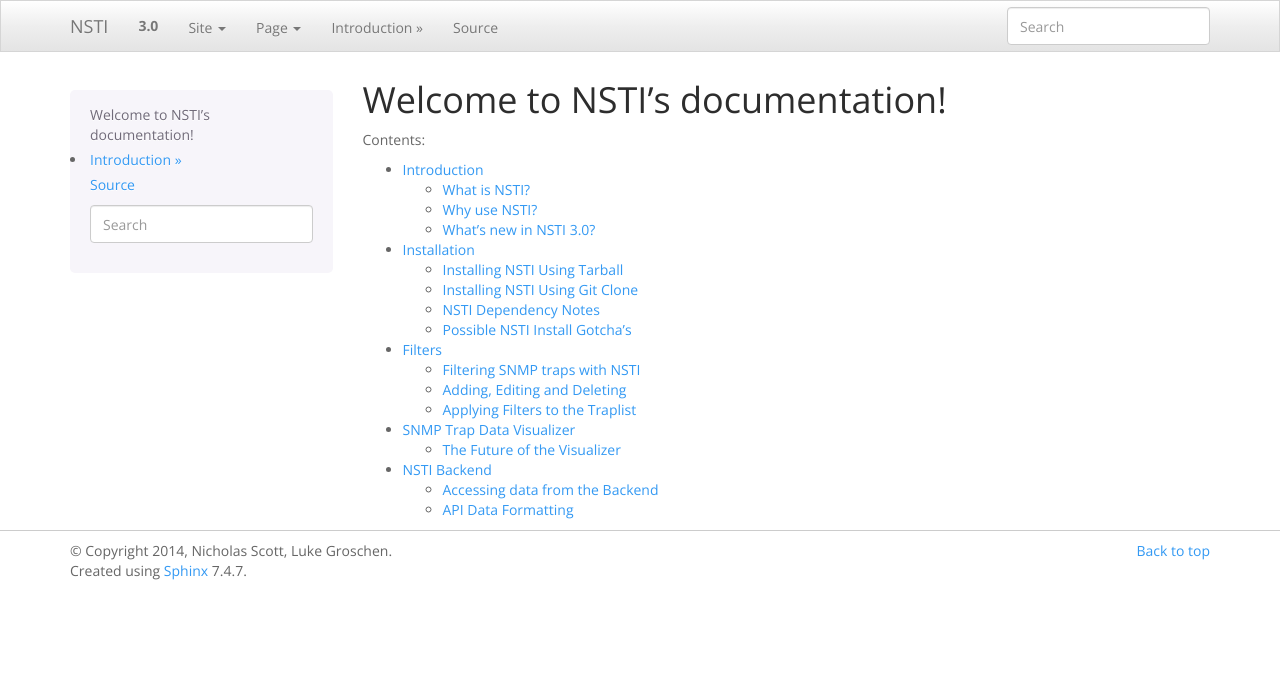
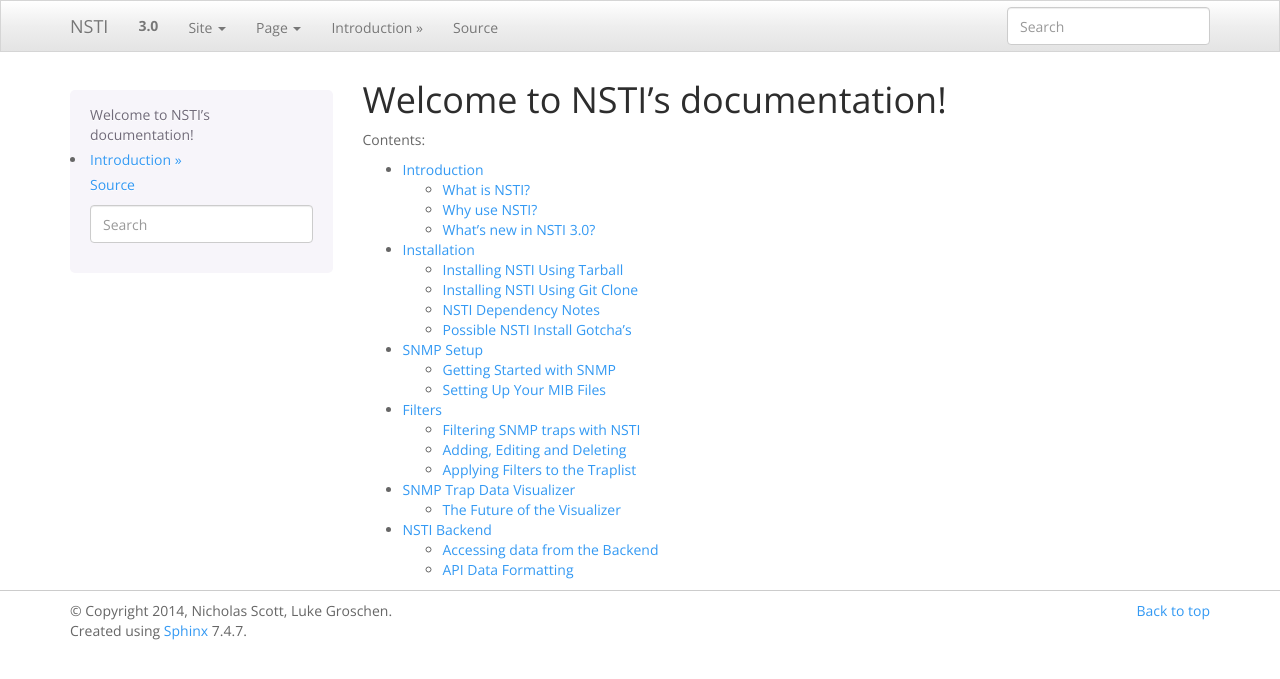
Before and after one commit to NagiosEnterprises/nsti, a Sphinx documentation site: the page built from docs/index.rst, in a window 1280 px wide. Shown: the top 679 px of the page. Built offline with Sphinx 7.4.7, drawn with Linux system fonts in a browser that asks for light colours; some of the changed lines change nothing that is shown.

Commit message:
added SETUP to docs for setting up SNMP

```diff
--- a/docs/index.rst
+++ b/docs/index.rst
@@ -13,6 +13,7 @@
 
    introduction
    installation
+   setup
    filters
    visualizer
    backendaccess
--- /dev/null
+++ b/docs/setup.rst
@@ -0,0 +1,45 @@
+SNMP Setup
+==========
+
+Once you have gone through the installation and all the dependencies are installed without error you will want to set up SNMP traps on your devices.  This section of the documentation is designed as a low level user guide on how to set up SNMP on some devices so you can recieve traps for NSTI.  This part of the documentation assumes that you installed NSTI with no errors and can access the landing page with no error codes.
+
+.. danger::
+
+    Make sure that your NSTI install is accessible to be sure that all the files and database configurations have compeleted successfully.  This part of the documentation will not be of any use if you cannot access NSTI.
+
+
+For a more detailed explaination check the very thorough Net-SNMP documentation and Tutorial pages::
+
+	http://www.net-snmp.org/docs/man/
+
+	http://www.net-snmp.org/wiki/index.php/Tutorials
+
+
+Getting Started with SNMP
+-------------------------
+
+First thing we are going to need to do is set up an SNMP handler.  For this documentation we are going to use the Multi Router Traffic Grapher (MRTG) made by Tobias Oetiker to do all the heavy lifting for us::
+
+	http://oss.oetiker.ch/mrtg/pub/mrtg-2.17.4.tar.gz
+
+Here is the Linux setup guide for MRTG (there are also Windows tutorials)::
+
+	http://oss.oetiker.ch/mrtg/doc/mrtg-unix-guide.en.html
+
+
+Setting Up Your MIB Files
+-------------------------
+
+MIB stands for Management Information Base and is simply a collection of information.  OIDs or Object Identifiers uniquely identify objects in a MIB 'tree.'  To be able to recieve SNMP traps you will have to configure your MIBs so that Net-SNMP, or another similar program, can read them with a configuration file.
+
+To do this we are going to use a SNMP Trap Translator called SNMPTTCONVERTMIB, located here::
+
+	http://snmptt.sourceforge.net/docs/snmpttconvertmib.shtml
+
+In the words of the creator of this program::
+
+.. code-block:: bash
+
+	SNMPTTCONVERTMIB is a Perl script which will read a MIB file and convert the TRAP-TYPE (v1) or NOTIFICATION-TYPE (v2) definitions into a configuration file readable by SNMPTT.
+
+Exactly what we need to move forward and get our traps to view in NSTI.
```
